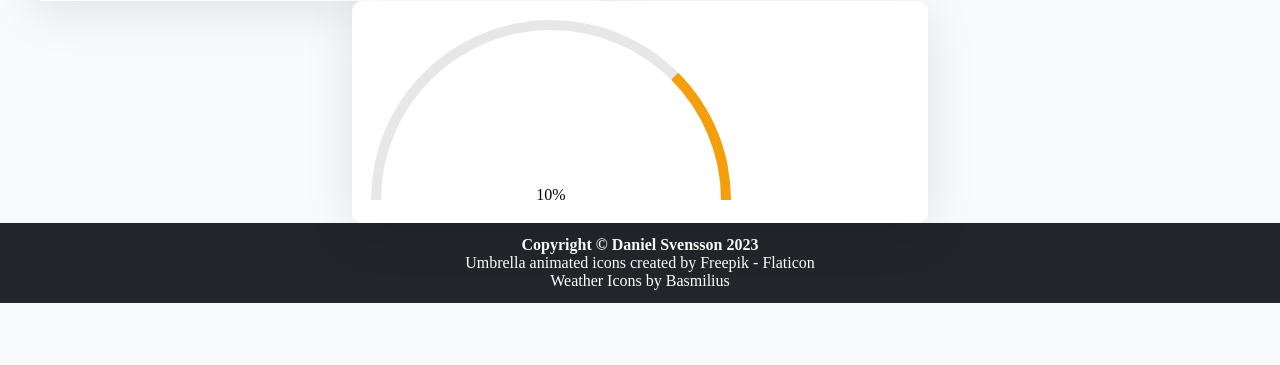
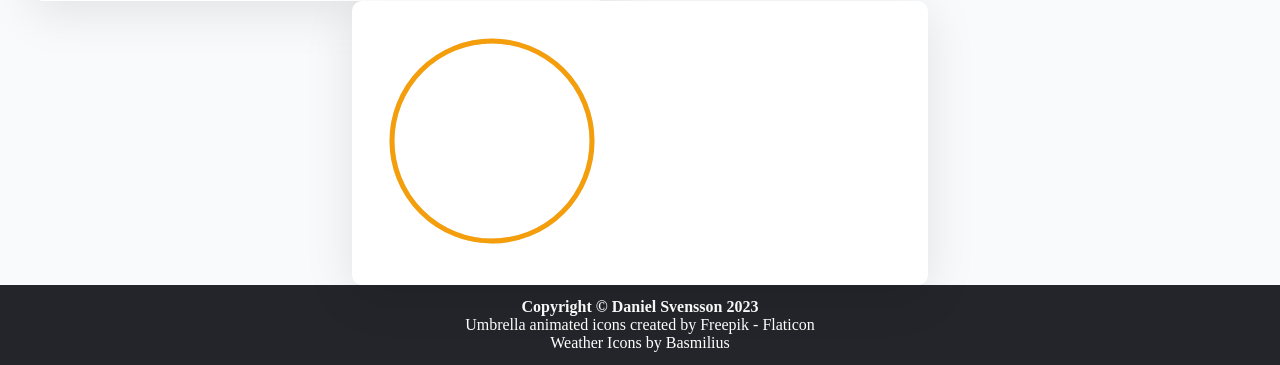
Before and after one commit to Amycus89/dresscode, a Flask app: template templates/index.html in a window 1280 px wide. Shown: the part 521-886 px from the top of the page. Before the commit the page ends 824 px from the top, so only its background shows below. Run offline with Flask 3, Linux system fonts and the light colour scheme; the template is opened without the code that fills it, so the values that code supplies are empty; some libraries are stand-ins or nearby versions.

Commit message:
Changed code of percentage bar to one using SVGs

```diff
--- a/static/script.js
+++ b/static/script.js
@@ -3,8 +3,6 @@ const feelsLikeElement = document.getElementById("feelsLike");
 const tempMinElement = document.getElementById("temp_min");
 const tempMaxElement = document.getElementById("temp_max");
 
-const sunriseElement = document.getElementById("sunrise");
-const sunsetElement = document.getElementById("sunset");
 const weatherIconElement = document.getElementById("weatherIcon");
 
 const input = document.getElementById("input");
@@ -16,35 +14,52 @@ const unitsElement = document.getElementById("units");
 // Get the parent element to append the clothing elements
 const fashionForecast = document.getElementById("fashion-forecast");
 
-// TODO: Fix bug in calculating percentage left of the day
-const dayLightLeft = function (currentTime, sunrise, sunset) {
-  let timeStamp = new Date(currentTime).getTime() / 1000;
-  let timeDifference = sunset - sunrise;
+let animationComplete = true;
+const dayLightLeft = function (currentTime, sunrise, sunset, timeZone) {
+  let localSunRise = localTimestamp(sunrise, timeZone);
+  let localSunSet = localTimestamp(sunset, timeZone);
+
+  let totalDuration = localSunSet - localSunRise;
+  let elapsedTime = currentTime - localSunRise;
   // Calc percentage of day that has already passed
-  let percentage = (timeStamp - sunrise) / timeDifference;
+  let percentage = elapsedTime / totalDuration;
 
-  console.log(percentage);
+  let oldValue = 0;
+  if (percentage > oldValue) {
+    oldValue = percentage;
+  } else {
+    percentage = oldValue;
+  }
 
-  $(".progress").each(function () {
-    let $bar = $(this).find(".bar");
-    let $val = $(this).find("span");
-    let perc = parseInt(percentage * 100, 10);
+  if (percentage > 1) {
+    percentage = 1;
+  }
 
-    $({ p: 0 }).animate(
-      { p: perc },
-      {
-        duration: 3000,
-        easing: "swing",
-        step: function (p) {
-          $bar.css({
-            transform: "rotate(" + (45 + p * 1.8) + "deg)", // 100%=180° so: ° = % * 1.8
-            // 45 is to add the needed rotation to have the green borders at the bottom
-          });
-          $val.text(p | 0);
-        },
-      }
-    );
-  });
+  let progressElement = document.querySelector(".progress");
+  let radius = progressElement.r.baseVal.value;
+  // Calc circumference
+  let circumference = 2 * Math.PI * radius;
+  progressElement.style.strokeDasharray = circumference;
+
+  let finalOffset = circumference - percentage * circumference;
+  let bar = 0;
+
+  if (!animationComplete) {
+    return;
+  }
+  animationComplete = false;
+
+  const animateProgress = () => {
+    bar += finalOffset / 100;
+    progressElement.style.strokeDashoffset = bar;
+    console.log(bar, finalOffset);
+
+    if (bar <= finalOffset) {
+      requestAnimationFrame(animateProgress);
+    }
+  };
+
+  animateProgress();
 };
 
 //Function for fashion selection
@@ -278,18 +293,16 @@ const updateWeatherInfo = function (data) {
     temperatureUnit.toUpperCase();
   document.getElementById("humidity").innerHTML = data.list[0].main.humidity;
   document.getElementById("wind").innerHTML = data.list[0].wind.speed;
-  document.getElementById("sunrise").innerHTML = localTimestamp(
-    data.city.sunrise,
-    data.city.timezone
+  document.getElementById("sunrise").innerHTML = timeString(
+    localTimestamp(data.city.sunrise, data.city.timezone)
   );
-  document.getElementById("sunset").innerHTML = localTimestamp(
-    data.city.sunset,
-    data.city.timezone
+  document.getElementById("sunset").innerHTML = timeString(
+    localTimestamp(data.city.sunset, data.city.timezone)
   );
 };
 
 // Function to get the time and date
-const updateClock = function (timeZone) {
+const updateClock = function (timeZone, sunrise, sunset) {
   // Clear any previous instance of updateClock() running
   clearInterval(intervalId);
   // Update the clock every second
@@ -298,13 +311,15 @@ const updateClock = function (timeZone) {
     let gmtOffset = userTime.getTimezoneOffset() * 60; // Get the user's GMT offset in seconds
     let defaultTime = new Date(userTime.getTime() + gmtOffset * 1000);
     let defaultDate = new Date(defaultTime);
-    let localTime = new Date(defaultDate.getTime() + timeZone * 1000);
+    currentTime = defaultDate.getTime() + timeZone * 1000;
+    let localTime = new Date(currentTime);
     let hours = String(localTime.getHours()).padStart(2, "0");
     let minutes = String(localTime.getMinutes()).padStart(2, "0");
     let seconds = String(localTime.getSeconds()).padStart(2, "0");
     let timestring = hours + ":" + minutes + ":" + seconds;
     document.getElementById("clock").innerHTML = timestring;
-    currentTime = localTime;
+
+    dayLightLeft(currentTime, sunrise, sunset, timeZone);
   }, 1000);
 };
 
@@ -314,9 +329,14 @@ const localTimestamp = function (timestamp, timeZone) {
   let defaultTime = new Date(userTime.getTime() + gmtOffset * 1000);
   let defaultDate = new Date(defaultTime);
 
-  let localTime = new Date(defaultDate.getTime() + timeZone * 1000);
-  let hours = String(localTime.getHours()).padStart(2, "0");
-  let minutes = String(localTime.getMinutes()).padStart(2, "0");
+  let localTime = defaultDate.getTime() + timeZone * 1000;
+  return localTime;
+};
+
+const timeString = function (timestamp) {
+  let time = new Date(timestamp);
+  let hours = String(time.getHours()).padStart(2, "0");
+  let minutes = String(time.getMinutes()).padStart(2, "0");
   let timestring = hours + ":" + minutes;
   return timestring;
 };
@@ -550,8 +570,8 @@ const loadHistory = function (searchData) {
         .then((response) => response.json())
         .then((data) => {
           updateWeatherInfo(data);
-          updateClock(data.city.timezone);
-          dayLightLeft(currentTime, data.city.sunrise, data.city.sunset);
+          animationComplete = true;
+          updateClock(data.city.timezone, data.city.sunrise, data.city.sunset);
           updateWeatherIcon(
             data.list[0].weather[0].id,
             currentTime,
@@ -588,8 +608,8 @@ document.getElementById("getLocation").addEventListener("click", function () {
         .then((response) => response.json())
         .then((data) => {
           updateWeatherInfo(data);
-          updateClock(data.city.timezone);
-          dayLightLeft(currentTime, data.city.sunrise, data.city.sunset);
+          animationComplete = true;
+          updateClock(data.city.timezone, data.city.sunrise, data.city.sunset);
           updateWeatherIcon(
             data.list[0].weather[0].id,
             currentTime,
@@ -613,15 +633,18 @@ document.addEventListener("DOMContentLoaded", function () {
 
   // Setup time
   intervalId = null;
-  let currentTime = updateClock(weatherInfo.city.timezone);
-  let sunrise = weatherInfo.city.sunrise;
-  let sunset = weatherInfo.city.sunset;
-  dayLightLeft(currentTime, sunrise, sunset);
+  let currentTime;
+  animationComplete = true;
+  updateClock(
+    weatherInfo.city.timezone,
+    weatherInfo.city.sunrise,
+    weatherInfo.city.sunset
+  );
   updateWeatherIcon(
     weatherInfo.list[0].weather[0].id,
     currentTime,
-    sunrise,
-    sunset
+    weatherInfo.city.sunrise,
+    weatherInfo.city.sunset
   );
 
   // Setup history shortcut buttons
@@ -660,9 +683,13 @@ form.addEventListener("submit", (event) => {
       } else {
         // else, display the weather info
         updateWeatherInfo(data[0]);
-        updateClock(data[0].city.timezone);
+        animationComplete = true;
+        updateClock(
+          data[0].city.timezone,
+          data[0].city.sunrise,
+          data[0].city.sunset
+        );
 
-        dayLightLeft(currentTime, data[0].city.sunrise, data[0].city.sunset);
         updateWeatherIcon(
           data[0].list[0].weather[0].id,
           currentTime,
--- a/static/style.css
+++ b/static/style.css
@@ -268,30 +268,22 @@ a {
   }
 }
 
-.progress {
-  position: relative;
-  margin: 4px;
-  float: left;
-  text-align: center;
+.track {
+  stroke: #e7e7e7;
+  stroke-width: 5px;
+  fill: none;
 }
 
-.barOverflow {
-  position: relative;
-  min-width: 360px;
-  height: 180px;
-  margin-bottom: -14px;
-  overflow: hidden;
+.progress {
+  stroke: #f59e0b;
+  stroke-width: 5px;
+  fill: none;
+
+  transform: rotate(-180deg);
+  transform-origin: center;
 }
 
-.bar {
-  position: absolute;
-  top: 0;
-  left: 0;
-  width: 360px;
-  height: 360px;
-  border-radius: 50%;
-  box-sizing: border-box;
-  border: 10px solid #e7e7e7;
-  border-bottom-color: #f59e0b;
-  border-right-color: #f59e0b;
+svg {
+  width: 250px;
+  height: 250px;
 }
--- a/templates/index.html
+++ b/templates/index.html
@@ -106,18 +106,17 @@
       </div>
 
       <section class="weatherCard">
-        <div class="progress">
-          <div class="barOverflow">
-            <div class="bar"></div>
-          </div>
-          <span>10</span>%
-        </div>
 
         <div class="text">
           <p id="sunrise"></p>
           <div id="clock"></div>
           <p id="sunset"></p>
         </div>
+
+          <svg>
+            <circle cx="125" cy="125" r="100" class="track" />
+            <circle cx="125" cy="125" r="100" class="progress" />
+          </svg>
 
       </section>
 
```
